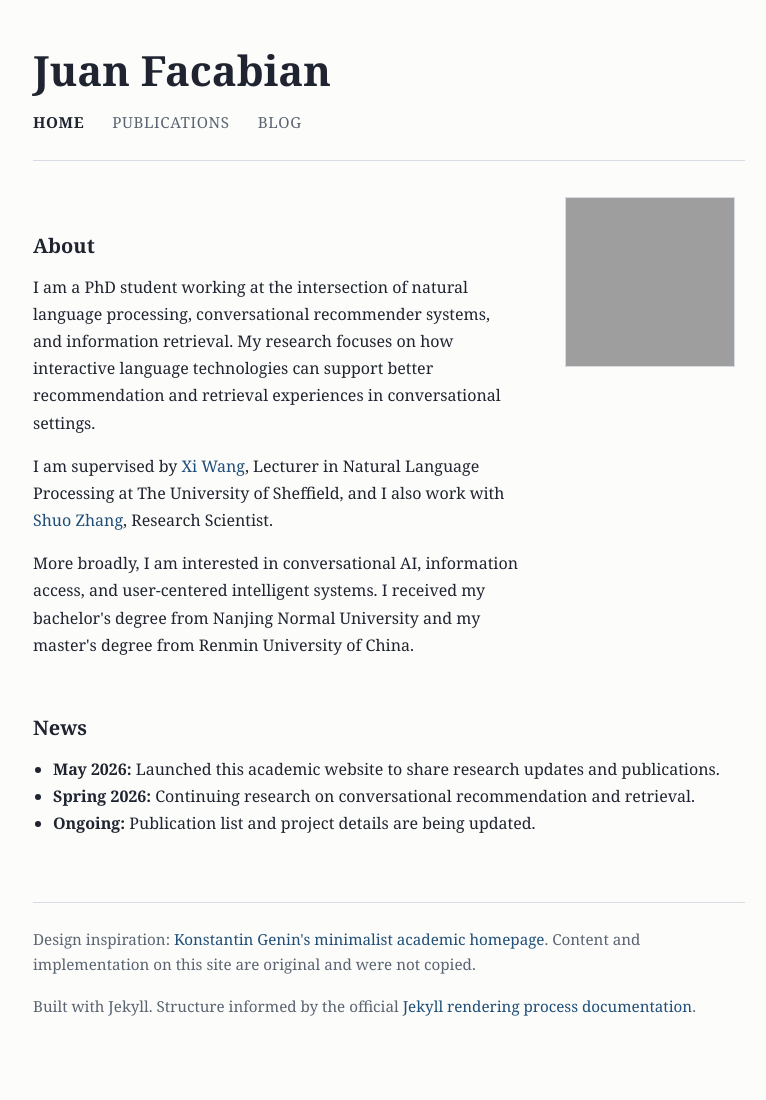
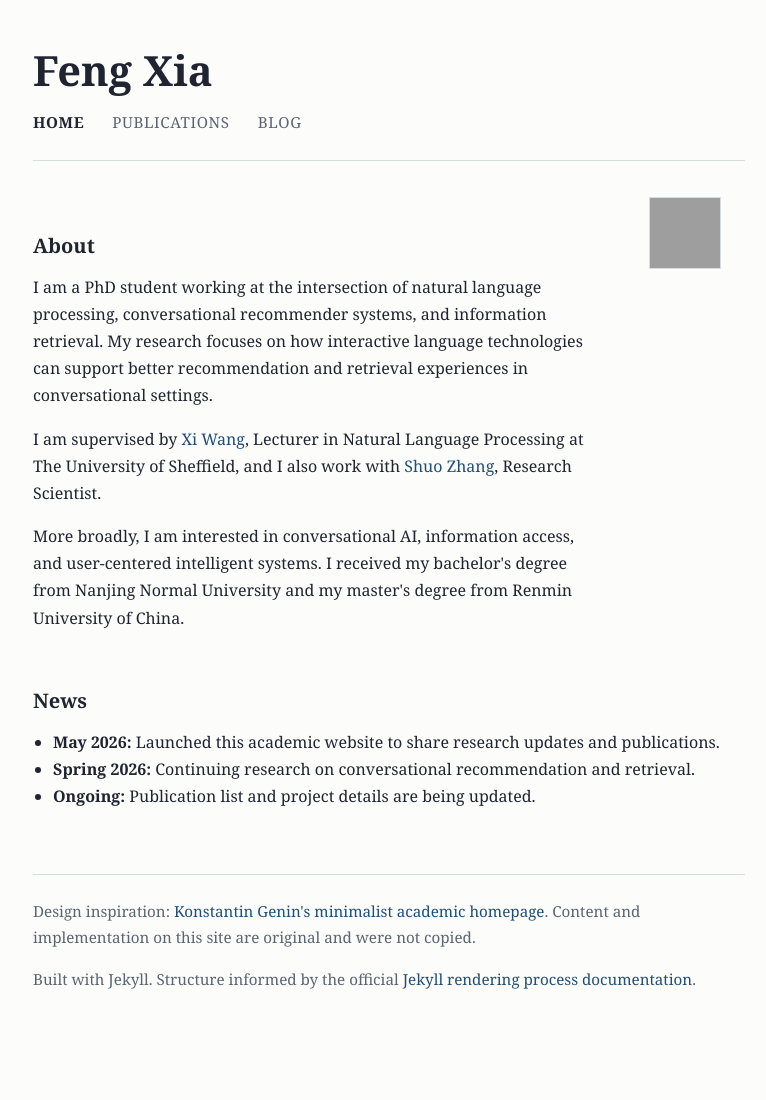
Before and after one commit to juanfacabian/juanfacabian.github.io, a Jekyll site: the page built from index.md, in a window 1280 px wide. Shown: the whole page, without its empty margins (251-1017 px from the left). Built offline with Jekyll 4.4.1, drawn with Linux system fonts in a browser that asks for light colours; after the commit the page ends 1073 px from its top, so only the background shows below that; grey boxes are pictures that could not be loaded.

Commit message:
Rename site and reduce portrait size

```diff
--- a/_config.yml
+++ b/_config.yml
@@ -1,4 +1,4 @@
-title: "Juan Facabian"
+title: "Feng Xia"
 description: "PhD student working on conversational recommender systems and information retrieval."
 url: ""
 baseurl: ""
--- a/assets/css/style.css
+++ b/assets/css/style.css
@@ -113,7 +113,7 @@ ul {
 .profile-grid {
   display: grid;
   gap: 2rem;
-  grid-template-columns: minmax(0, 1.7fr) 190px;
+  grid-template-columns: minmax(0, 1.8fr) 120px;
   align-items: start;
 }
 
@@ -123,7 +123,7 @@ ul {
 
 .portrait {
   width: 100%;
-  max-width: 170px;
+  max-width: 72px;
   aspect-ratio: 1 / 1;
   object-fit: cover;
   border: 1px solid var(--border);
```
